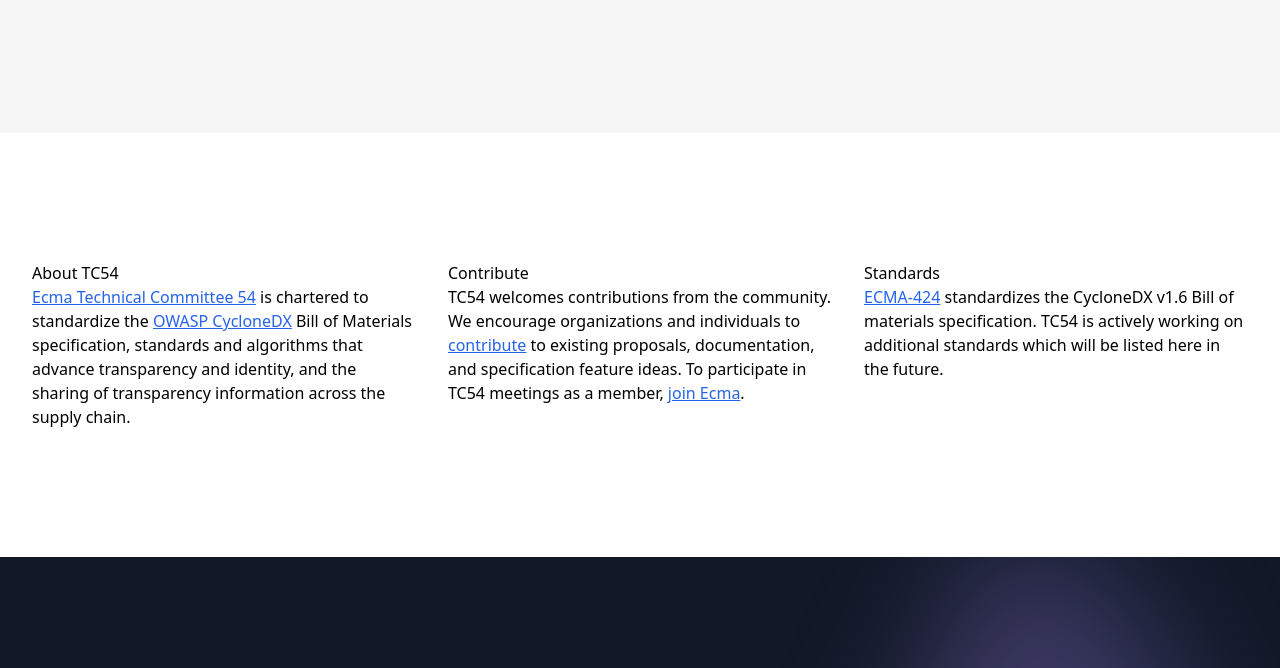
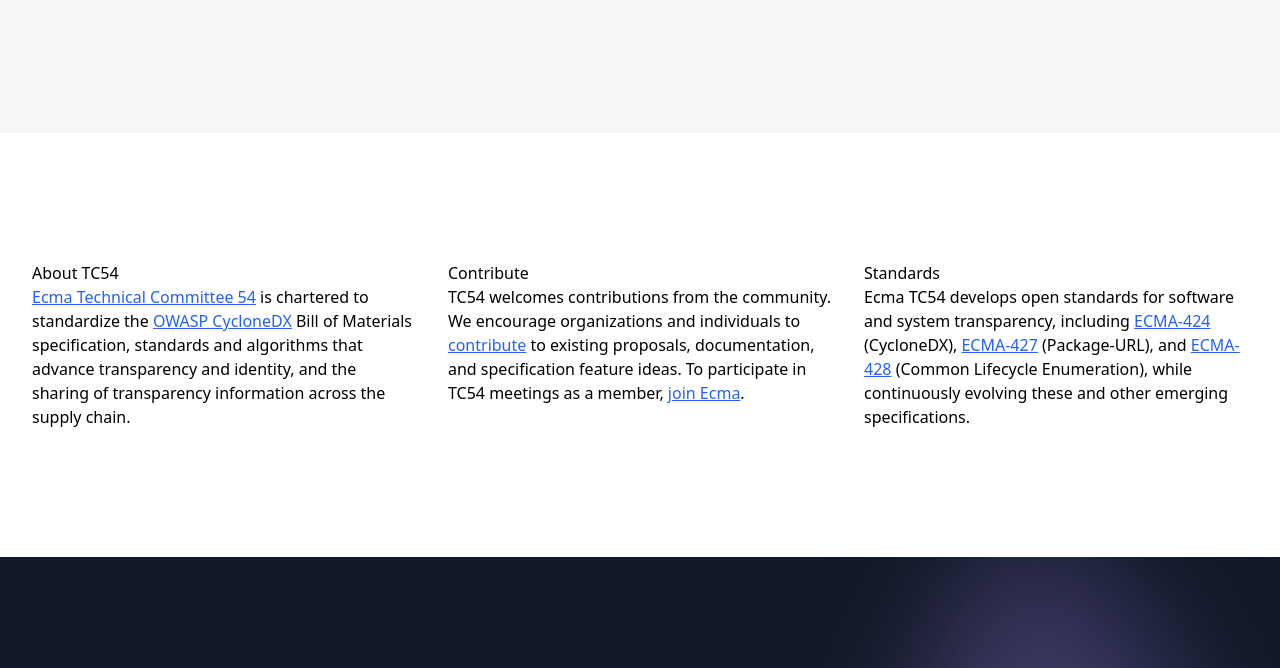
Before and after one commit to Ecma-TC54/tc54.org, an Astro site: page / in a window 1280 px wide. Shown: the part 429-1097 px from the top of the page. Built offline with nearby package versions, Linux system fonts and the light colour scheme; Astro itself is replaced by a stand-in of ours.

Commit message:
Updating standards box
Signed-off-by: Steve Springett <steve@springett.us>

```diff
--- a/src/components/ThreeBoxes.tsx
+++ b/src/components/ThreeBoxes.tsx
@@ -18,7 +18,7 @@
                     <div className="card">
                         <div className="card-container">
                             <h3>Standards</h3>
-                            <p><a href="https://ecma-international.org/publications-and-standards/standards/ecma-424/">ECMA-424</a> standardizes the CycloneDX v1.6 Bill of materials specification. TC54 is actively working on additional standards which will be listed here in the future.</p>
+                            <p>Ecma TC54 develops open standards for software and system transparency, including <a href="https://ecma-international.org/publications-and-standards/standards/ecma-424/">ECMA-424</a> (CycloneDX), <a href="https://ecma-international.org/publications-and-standards/standards/ecma-427/">ECMA-427</a> (Package-URL), and <a href="https://ecma-international.org/publications-and-standards/standards/ecma-428/">ECMA-428</a> (Common Lifecycle Enumeration), while continuously evolving these and other emerging specifications.</p>
                         </div>
                     </div>
                 </div>
```
